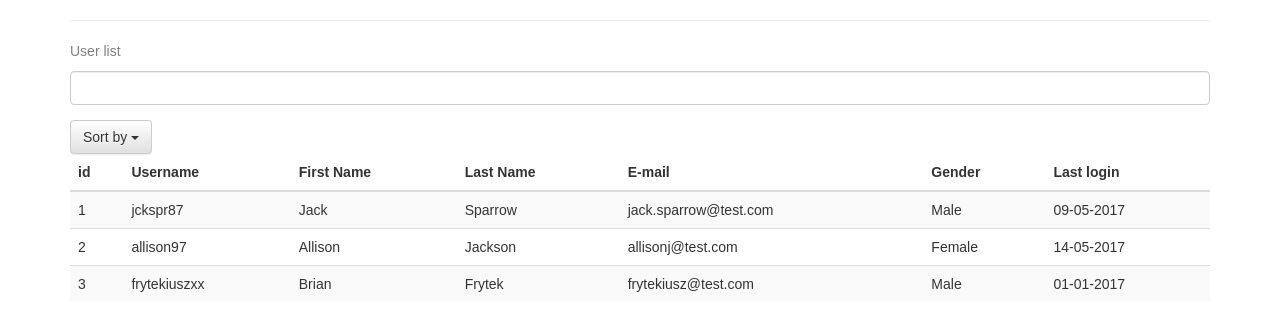
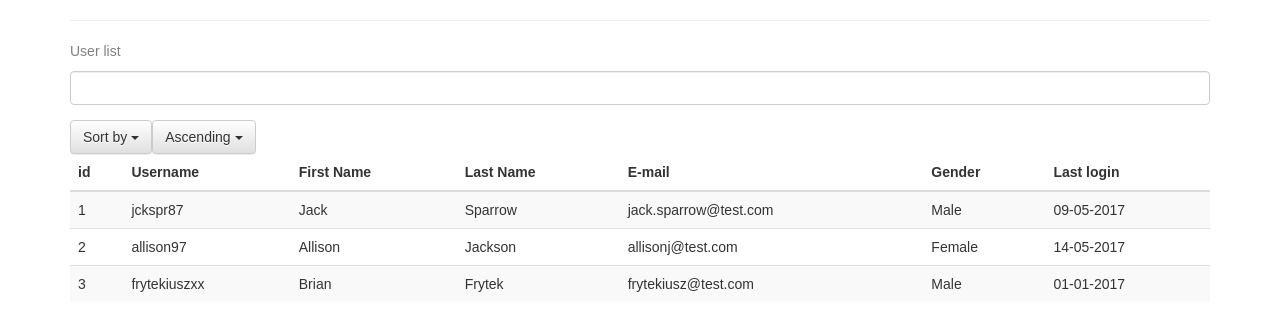
Before and after one commit to infoshareacademy/jfdz4-nietutejsi-app, a React (Create React App) app: page / in a window 1280 px wide. Shown: the top 330 px of the page. Built offline with nearby package versions, Linux system fonts and the light colour scheme.

Commit message:
dropdown button to indicate asc/dsc sort order

```diff
--- a/src/UserList.js
+++ b/src/UserList.js
@@ -48,6 +48,9 @@ class UserList extends React.Component {
             <DropdownButton title="Sort by">
               <MenuItem>Last login</MenuItem>
               <MenuItem>Alphabetic</MenuItem>
+            </DropdownButton>
+            <DropdownButton title="Ascending">
+              <MenuItem>Descending</MenuItem>
             </DropdownButton>
             <Table hover striped responsive>
                 <thead>
```
